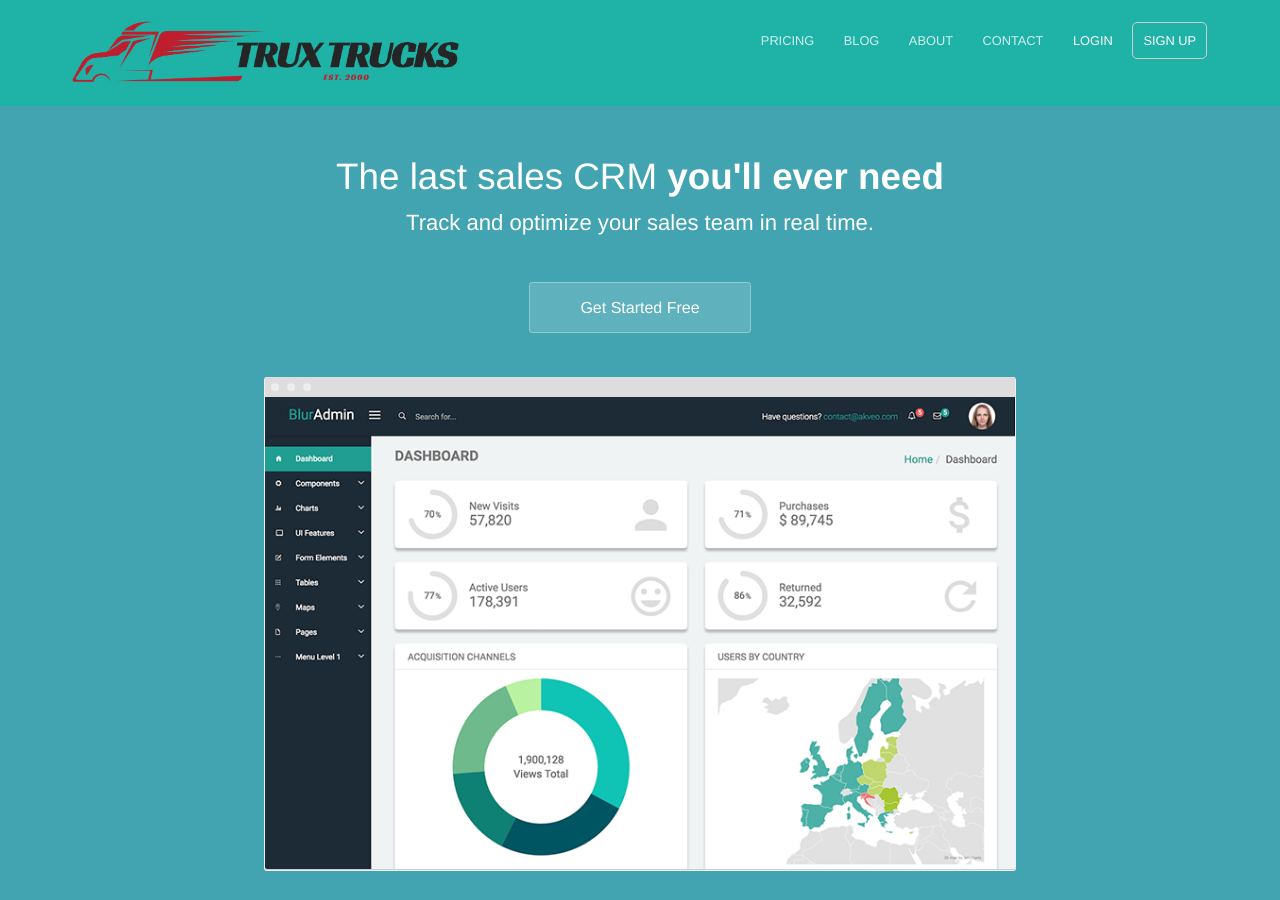
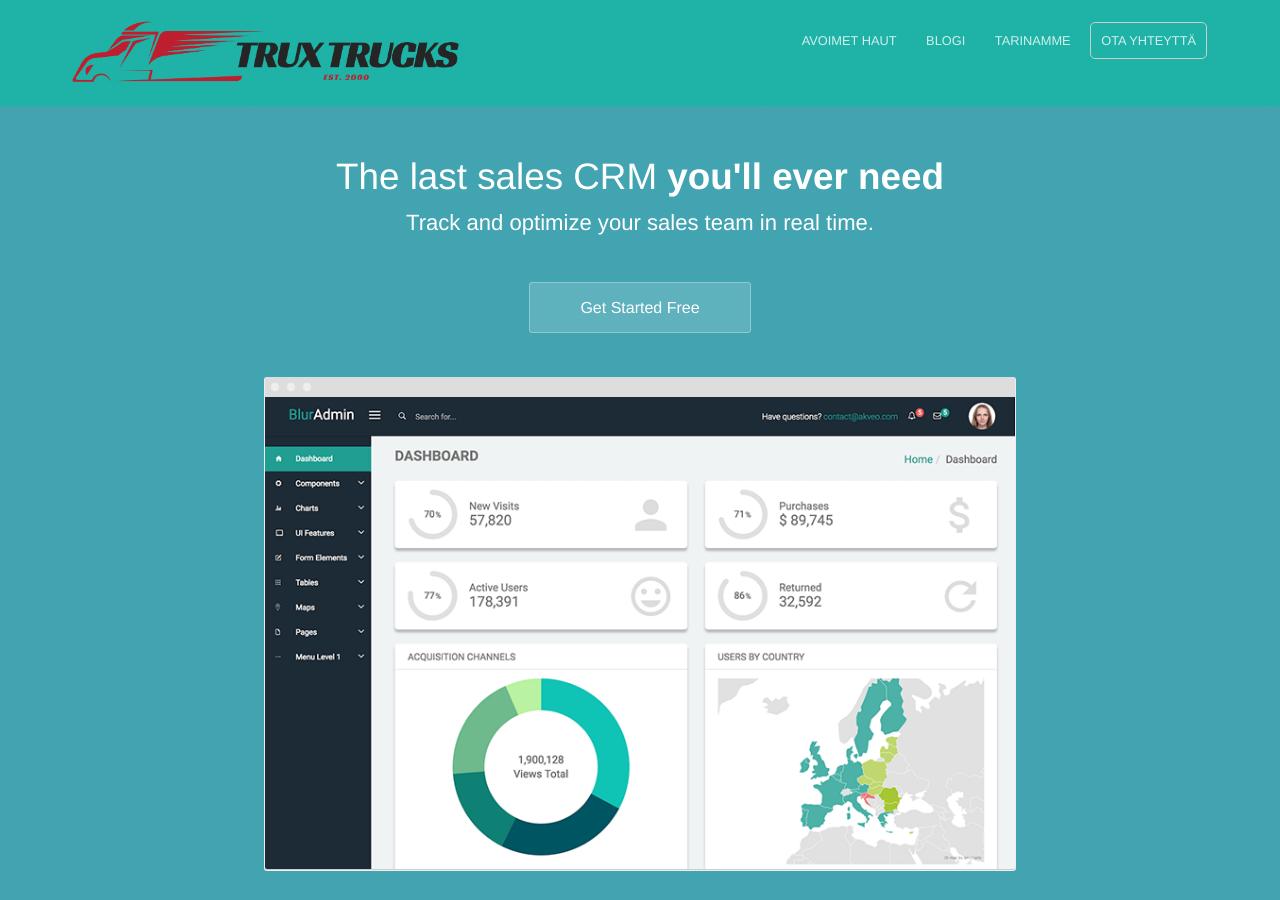
Before and after one commit to agnetatrux/TruxTrucks, a Jekyll site: the page built from index.html, in a window 1280 px wide and 900 px high. Built offline with Jekyll 4.4.1, drawn with Linux system fonts in a browser that asks for light colours.

Commit message:
Update navigation.yml

```diff
--- a/_data/navigation.yml
+++ b/_data/navigation.yml
@@ -1,24 +1,16 @@
-- name: Pricing
+- name: Avoimet haut
   link: /pricing/
   new_window: false
   highlight: false
-- name: Blog
+- name: Blogi
   link: /blog/
   new_window: false
   highlight: false
-- name: About
+- name: Tarinamme
   link: /about/
   new_window: false
   highlight: false
-- name: Contact
+- name: Ota yhteyttä
   link: /contact/
   new_window: false
-  highlight: false
-- name: Login
-  link: /
-  new_window: true
-  highlight: false
-- name: Sign Up
-  link: /
-  new_window: true
   highlight: true
```
